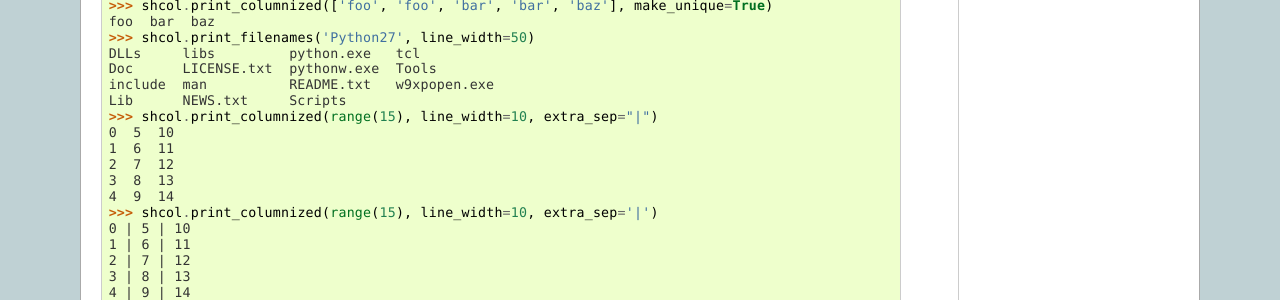
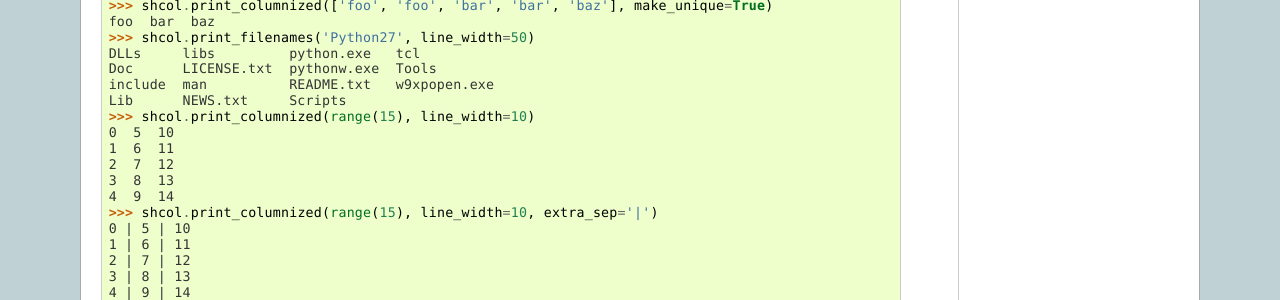
Before and after one commit to seblin/shcol, a Sphinx documentation site: the page built from doc/introduction.rst, in a window 1280 px wide. Shown: the part 621-921 px from the top of the page. Built offline with Sphinx 7.4.7, drawn with Linux system fonts in a browser that asks for light colours.

Commit message:
Fix wrong example.

```diff
--- a/doc/introduction.rst
+++ b/doc/introduction.rst
@@ -46,7 +46,7 @@ These examples show running :program:`shcol` from the Windows PowerShell:
    Doc      LICENSE.txt  pythonw.exe  Tools
    include  man          README.txt   w9xpopen.exe
    Lib      NEWS.txt     Scripts
-   >>> shcol.print_columnized(range(15), line_width=10, extra_sep="|")
+   >>> shcol.print_columnized(range(15), line_width=10)
    0  5  10
    1  6  11
    2  7  12
```
